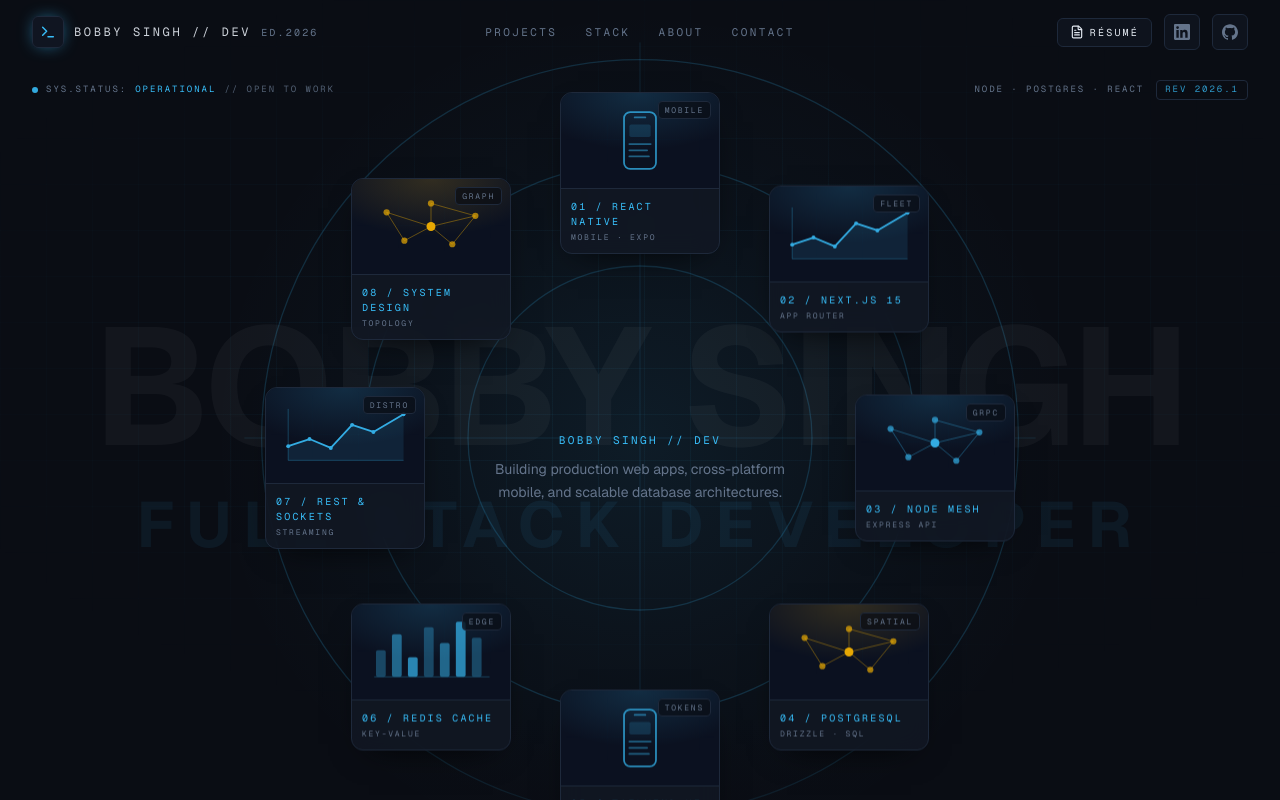
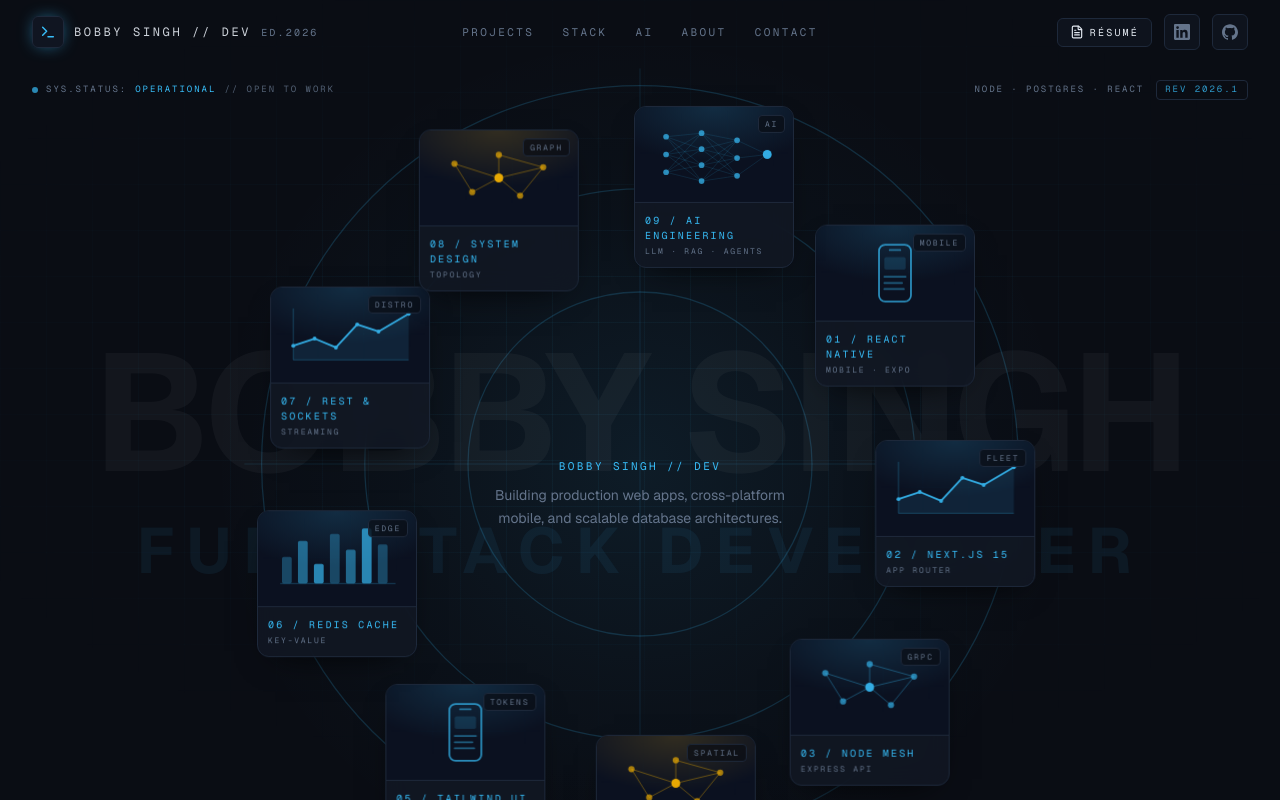
Before and after one commit to bobbysingh23dev/portfolio, a Next.js app: page / in a window 1280 px wide. Shown: the top 800 px of the page. Built offline with nearby package versions, Linux system fonts and the light colour scheme.

Commit message:
feat: add AiEngineering component; update Navbar and Home page to include AI section and enhance TechMatrix with AI skills

```diff
--- /dev/null
+++ b/app/components/AiEngineering.tsx
@@ -0,0 +1,130 @@
+"use client";
+
+import { motion } from "framer-motion";
+import { Bot, Check, Sparkles, type LucideIcon } from "lucide-react";
+import { SectionHeading } from "./SelectedWork";
+
+type Col = {
+  icon: LucideIcon;
+  label: string;
+  title: string;
+  blurb: string;
+  points: string[];
+};
+
+const COLUMNS: Col[] = [
+  {
+    icon: Sparkles,
+    label: "AUGMENTED WORKFLOW",
+    title: "I build with AI",
+    blurb: "AI is part of how I ship — a force multiplier, not a gimmick.",
+    points: [
+      "AI pair programming with Claude Code, Cursor & Copilot",
+      "AI-assisted code review, refactors & test generation",
+      "Rapid prototyping and scaffolding to move faster",
+      "Automated docs and commit / PR summaries",
+    ],
+  },
+  {
+    icon: Bot,
+    label: "PRODUCT FEATURES",
+    title: "I build AI in",
+    blurb: "And I ship AI as a product feature, end to end.",
+    points: [
+      "LLM-powered chat, copilots & assistants",
+      "RAG / semantic search over your own data",
+      "Structured extraction & classification pipelines",
+      "Agents with tool-calling and function execution",
+      "Prompt design, guardrails & evals for reliability",
+    ],
+  },
+];
+
+const TOOLKIT = [
+  "LLM APIs",
+  "RAG",
+  "Embeddings",
+  "Vector DBs",
+  "AI SDK",
+  "Function calling",
+  "Agents",
+  "Prompt Engineering",
+  "Evals",
+];
+
+export function AiEngineering() {
+  return (
+    <section id="ai" className="relative mx-auto max-w-7xl px-5 py-24 sm:px-8">
+      <SectionHeading
+        index="04 / AI ENGINEERING"
+        title="Full-stack in the AI era"
+        blurb="Two sides of the same skill — I use AI to build faster, and I build AI into the products I ship."
+      />
+
+      <div className="mt-12 grid grid-cols-1 gap-5 lg:grid-cols-2">
+        {COLUMNS.map((col, i) => (
+          <ColumnCard key={col.title} col={col} index={i} />
+        ))}
+      </div>
+
+      {/* AI toolkit */}
+      <motion.div
+        initial={{ opacity: 0, y: 20 }}
+        whileInView={{ opacity: 1, y: 0 }}
+        viewport={{ once: true, margin: "-60px" }}
+        transition={{ duration: 0.5, delay: 0.15, ease: "easeOut" }}
+        className="mt-5 flex flex-col gap-4 rounded-2xl border border-line bg-surface/70 p-6 backdrop-blur-md sm:flex-row sm:items-center"
+      >
+        <span className="mono-label shrink-0 text-[10px] text-cyan">
+          AI TOOLKIT
+        </span>
+        <ul className="flex flex-wrap gap-2">
+          {TOOLKIT.map((t) => (
+            <li
+              key={t}
+              className="mono-label rounded-md border border-line bg-ground/50 px-3 py-1.5 text-[11px] text-ink/80 transition-colors hover:border-cyan/50 hover:text-cyan"
+            >
+              {t}
+            </li>
+          ))}
+        </ul>
+      </motion.div>
+    </section>
+  );
+}
+
+function ColumnCard({ col, index }: { col: Col; index: number }) {
+  const Icon = col.icon;
+  return (
+    <motion.div
+      initial={{ opacity: 0, y: 24 }}
+      whileInView={{ opacity: 1, y: 0 }}
+      viewport={{ once: true, margin: "-60px" }}
+      transition={{ duration: 0.5, delay: index * 0.1, ease: "easeOut" }}
+      className="rounded-2xl border border-line bg-surface/70 p-6 backdrop-blur-md sm:p-8"
+    >
+      <div className="flex items-center gap-3">
+        <span className="flex size-11 items-center justify-center rounded-lg border border-cyan/40 bg-cyan/10 text-cyan">
+          <Icon className="size-5" strokeWidth={2} />
+        </span>
+        <div>
+          <p className="mono-label text-[10px] text-muted">{col.label}</p>
+          <h3 className="text-lg font-semibold text-white">{col.title}</h3>
+        </div>
+      </div>
+
+      <p className="mt-4 text-sm leading-relaxed text-muted">{col.blurb}</p>
+
+      <ul className="mt-5 space-y-3">
+        {col.points.map((p) => (
+          <li key={p} className="flex items-start gap-3 text-sm text-ink/90">
+            <span className="mt-0.5 flex size-5 shrink-0 items-center justify-center rounded-md border border-cyan/30 bg-cyan/10 text-cyan">
+              <Check className="size-3" strokeWidth={3} />
+            </span>
+            {p}
+          </li>
+        ))}
+      </ul>
+    </motion.div>
+  );
+}
--- a/app/components/CardPreviews.tsx
+++ b/app/components/CardPreviews.tsx
@@ -1,7 +1,7 @@
 // On-brand SVG placeholders that stand in for real project screenshots.
 // Swap a card's `image` for a real file in /public when you have one.
 
-export type PreviewVariant = "phone" | "chart" | "nodes" | "bars";
+export type PreviewVariant = "phone" | "chart" | "nodes" | "bars" | "neural";
 
 export function Preview({ variant }: { variant: PreviewVariant }) {
   return (
@@ -16,7 +16,50 @@ export function Preview({ variant }: { variant: PreviewVariant }) {
       {variant === "nodes" && <NodesArt />}
       {variant === "phone" && <PhoneArt />}
       {variant === "bars" && <BarsArt />}
+      {variant === "neural" && <NeuralArt />}
     </svg>
+  );
+}
+
+function NeuralArt() {
+  const layers = [
+    [26, [26, 46, 66]],
+    [66, [22, 40, 58, 76]],
+    [106, [30, 50, 70]],
+    [140, [46]],
+  ] as const;
+  return (
+    <g>
+      {layers.slice(0, -1).map(([x, ys], li) => {
+        const [nx, nys] = layers[li + 1];
+        return ys.flatMap((y) =>
+          nys.map((ny, j) => (
+            <line
+              key={`${li}-${y}-${j}`}
+              x1={x}
+              y1={y}
+              x2={nx}
+              y2={ny}
+              stroke="currentColor"
+              strokeWidth="0.6"
+              opacity="0.28"
+            />
+          )),
+        );
+      })}
+      {layers.map(([x, ys], li) =>
+        ys.map((y, j) => (
+          <circle
+            key={`${li}-${j}`}
+            cx={x}
+            cy={y}
+            r={li === layers.length - 1 ? 5 : 3.2}
+            fill="currentColor"
+            opacity={li === layers.length - 1 ? 1 : 0.8}
+          />
+        )),
+      )}
+    </g>
   );
 }
 
--- a/app/components/FooterCTA.tsx
+++ b/app/components/FooterCTA.tsx
@@ -29,7 +29,7 @@ export function FooterCTA() {
 
           <div className="relative">
             <span className="mono-label text-[11px] text-cyan">
-              04 / OPEN TO WORK
+              05 / OPEN TO WORK
             </span>
             <h2 className="mx-auto mt-4 max-w-2xl text-3xl font-bold tracking-tight text-white sm:text-5xl">
               Let&apos;s build something end to end.
--- a/app/components/Hero.tsx
+++ b/app/components/Hero.tsx
@@ -1,7 +1,14 @@
 "use client";
 
 import Image from "next/image";
-import { motion } from "framer-motion";
+import {
+  motion,
+  useAnimationFrame,
+  useMotionValue,
+  useReducedMotion,
+  useTransform,
+  type MotionValue,
+} from "framer-motion";
 import { ArrowUpRight } from "lucide-react";
 import { SITE } from "../lib/site";
 import { Preview, type PreviewVariant } from "./CardPreviews";
@@ -25,6 +32,7 @@ const CARDS: Card[] = [
   { n: "06", title: "Redis Cache", sub: "Key-Value", tag: "EDGE", variant: "bars", tone: "cyan" },
   { n: "07", title: "REST & Sockets", sub: "Streaming", tag: "DISTRO", variant: "chart", tone: "cyan" },
   { n: "08", title: "System Design", sub: "Topology", tag: "GRAPH", variant: "nodes", tone: "amber" },
+  { n: "09", title: "AI Engineering", sub: "LLM · RAG · Agents", tag: "AI", variant: "neural", tone: "cyan" },
 ];
 
 const START_ANGLE = -90;
@@ -36,7 +44,17 @@ const TONE_BG: Record<Card["tone"], string> = {
   amber: "radial-gradient(120% 100% at 50% 0%, rgba(251,191,36,0.16), transparent 60%), #0b1120",
 };
 
+const ORBIT_DURATION = 44000; // ms per full revolution
+
 export function Hero() {
+  // One shared rotation value drives the ring AND every card's counter-rotation,
+  // so they can never drift out of sync (which tilts individual cards).
+  const reduce = useReducedMotion();
+  const angle = useMotionValue(0);
+  useAnimationFrame((t) => {
+    if (!reduce) angle.set(((t / ORBIT_DURATION) * 360) % 360);
+  });
+
   return (
     <section
       id="top"
@@ -85,7 +103,7 @@ export function Hero() {
 
       {/* ---------- Desktop / tablet: rotating image-card orbit ---------- */}
       <div className="relative z-20 hidden flex-1 items-center justify-center md:flex">
-        <div className="relative aspect-square w-[min(92vw,720px)]">
+        <div className="relative aspect-square w-[min(94vw,772px)]">
           {/* Center identity — fixed while the ring turns */}
           <div className="absolute left-1/2 top-1/2 z-30 w-[min(70vw,300px)] -translate-x-1/2 -translate-y-1/2 text-center">
             <motion.div
@@ -101,30 +119,25 @@ export function Hero() {
             </motion.div>
           </div>
 
-          {/* Rotating ring */}
-          <div className="orbit-ring absolute inset-0 z-20">
+          {/* Rotating ring — revolves the cards; each card counter-rotates */}
+          <motion.div className="absolute inset-0 z-20" style={{ rotate: angle }}>
             {CARDS.map((card, i) => {
-              const angle = ((START_ANGLE + i * STEP) * Math.PI) / 180;
-              const x = 50 + RADIUS * Math.cos(angle);
-              const y = 50 + RADIUS * Math.sin(angle);
+              const rad = ((START_ANGLE + i * STEP) * Math.PI) / 180;
+              const x = 50 + RADIUS * Math.cos(rad);
+              const y = 50 + RADIUS * Math.sin(rad);
               return (
-                <motion.div
+                <div
                   key={card.n}
                   className="absolute"
                   style={{ left: `${x}%`, top: `${y}%` }}
-                  initial={{ opacity: 0 }}
-                  animate={{ opacity: 1 }}
-                  transition={{ delay: 0.25 + i * 0.06, duration: 0.5 }}
                 >
                   <div className="-translate-x-1/2 -translate-y-1/2">
-                    <div className="orbit-upright">
-                      <OrbitCard card={card} />
+                    <OrbitCard card={card} angle={angle} delay={0.25 + i * 0.06} />
                   </div>
                 </div>
-                </motion.div>
               );
             })}
-          </div>
+          </motion.div>
         </div>
       </div>
 
@@ -199,8 +212,24 @@ function CardInner({ card }: { card: Card }) {
   );
 }
 
-function OrbitCard({ card }: { card: Card }) {
+function OrbitCard({
+  card,
+  angle,
+  delay,
+}: {
+  card: Card;
+  angle: MotionValue<number>;
+  delay: number;
+}) {
+  // Cancel the ring's rotation so the card content stays upright.
+  const counter = useTransform(angle, (v) => -v);
   return (
+    <motion.div
+      style={{ rotate: counter }}
+      initial={{ opacity: 0 }}
+      animate={{ opacity: 1 }}
+      transition={{ delay, duration: 0.5 }}
+    >
       <motion.button
         type="button"
         whileHover={{ scale: 1.14, zIndex: 40 }}
@@ -210,6 +239,7 @@ function OrbitCard({ card }: { card: Card }) {
       >
         <CardInner card={card} />
       </motion.button>
+    </motion.div>
   );
 }
 
--- a/app/components/Navbar.tsx
+++ b/app/components/Navbar.tsx
@@ -8,6 +8,7 @@ import { SITE } from "../lib/site";
 const LINKS = [
   { label: "Projects", href: "#work" },
   { label: "Stack", href: "#stack" },
+  { label: "AI", href: "#ai" },
   { label: "About", href: "#about" },
   { label: "Contact", href: "#contact" },
 ];
--- a/app/globals.css
+++ b/app/globals.css
@@ -51,46 +51,6 @@ body {
   mask-image: radial-gradient(ellipse 80% 60% at 50% 40%, #000 20%, transparent 75%);
 }
 
-/* ------------------------------------------------------------------ *
- * Hero orbit rotation.
- * The ring revolves the cards around the center; each card counter-
- * rotates by the same amount so its content stays upright (net 0deg).
- * Both share --orbit-duration so they stay perfectly in sync.
- * ------------------------------------------------------------------ */
-@keyframes orbit-revolve {
-  from {
-    transform: rotate(0deg);
-  }
-  to {
-    transform: rotate(360deg);
-  }
-}
-@keyframes orbit-upright {
-  from {
-    transform: rotate(0deg);
-  }
-  to {
-    transform: rotate(-360deg);
-  }
-}
-
-.orbit-ring {
-  --orbit-duration: 42s;
-  animation: orbit-revolve var(--orbit-duration) linear infinite;
-  will-change: transform;
-}
-.orbit-upright {
-  animation: orbit-upright var(--orbit-duration, 42s) linear infinite;
-  will-change: transform;
-}
-
-@media (prefers-reduced-motion: reduce) {
-  .orbit-ring,
-  .orbit-upright {
-    animation: none;
-  }
-}
-
 /* Monospace label styling reused across sections */
 .mono-label {
   font-family: var(--font-geist-mono), ui-monospace, monospace;
--- a/app/page.tsx
+++ b/app/page.tsx
@@ -3,6 +3,7 @@ import { Hero } from "./components/Hero";
 import { AboutMe } from "./components/AboutMe";
 import { SelectedWork } from "./components/SelectedWork";
 import { TechMatrix } from "./components/TechMatrix";
+import { AiEngineering } from "./components/AiEngineering";
 import { FooterCTA } from "./components/FooterCTA";
 
 export default function Home() {
@@ -14,6 +15,7 @@ export default function Home() {
         <AboutMe />
         <SelectedWork />
         <TechMatrix />
+        <AiEngineering />
         <FooterCTA />
       </main>
     </>
```
Also changed, not shown: app/components/TechMatrix.tsx (+18 -3 lines). Lines whose indentation alone changed are shown as unchanged.
